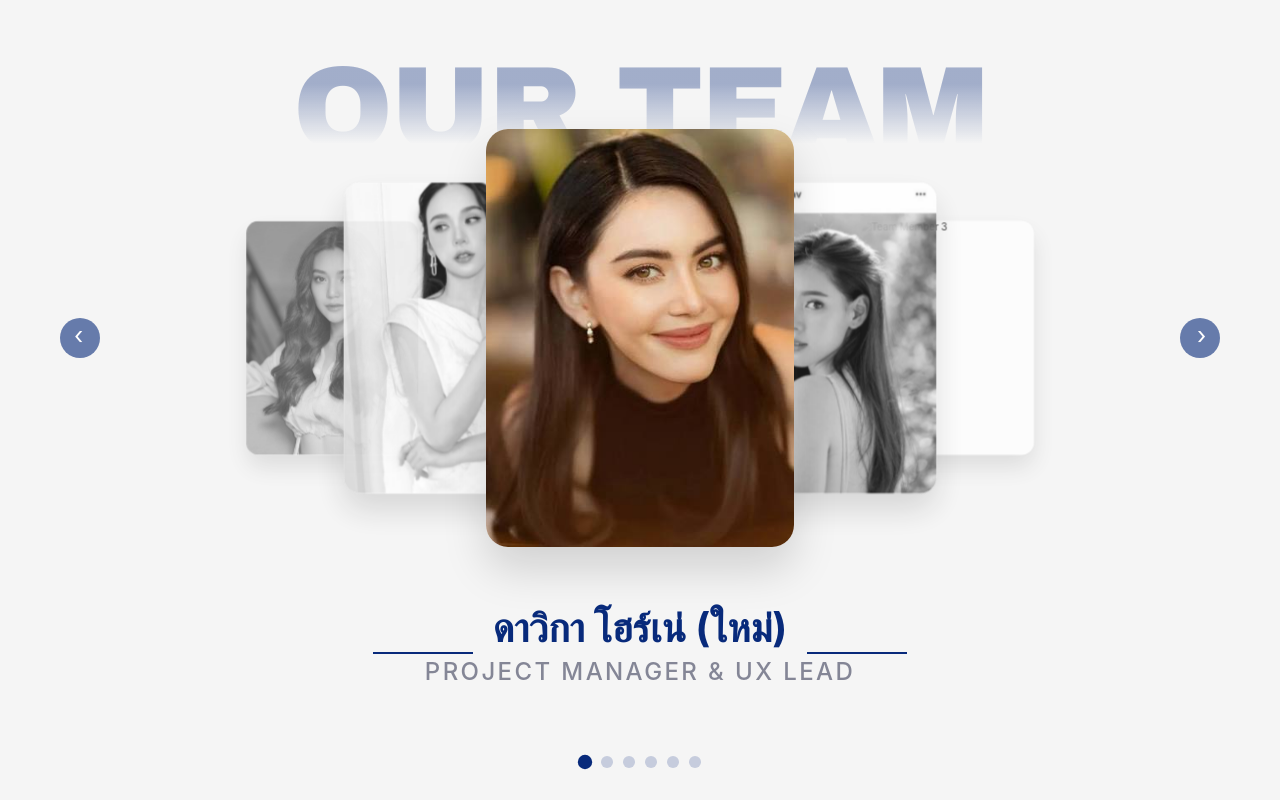
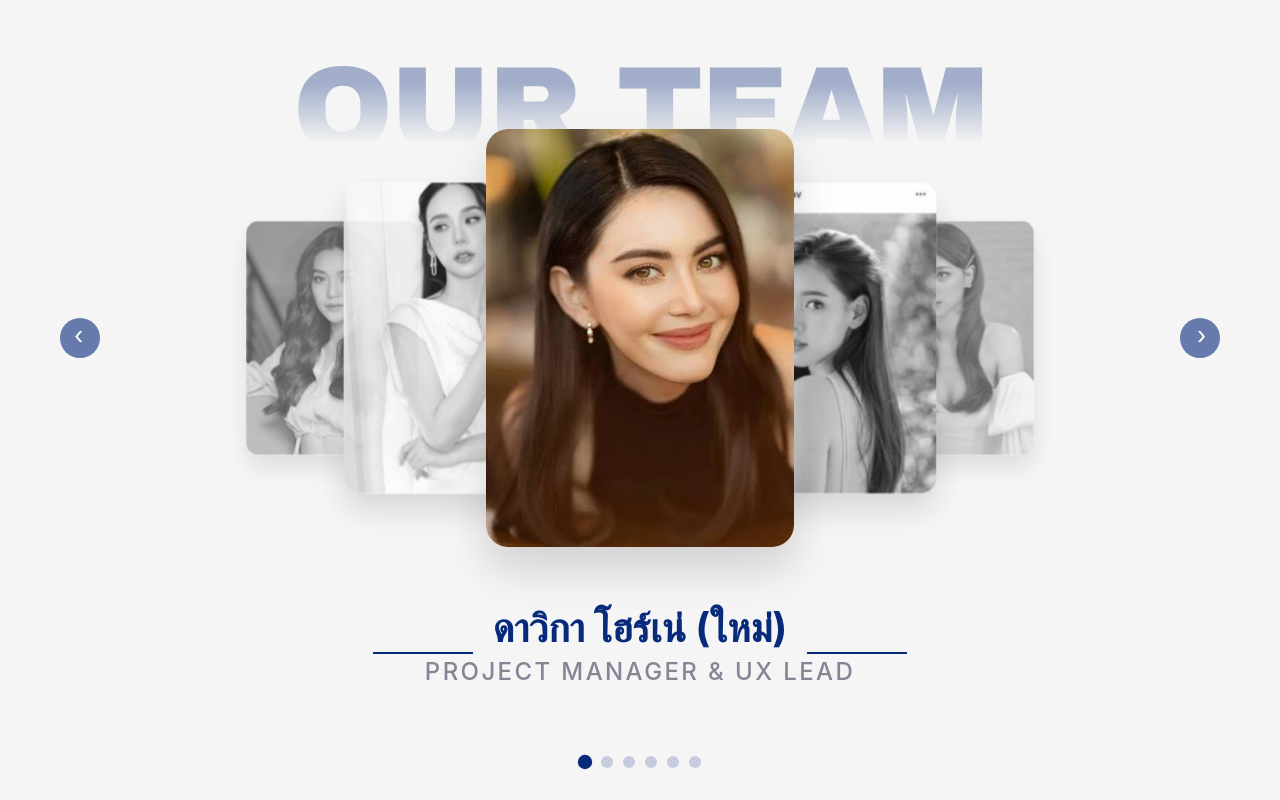
Before and after one commit to ponthita/modern-carousel, a plain HTML site: page index.htm in a window 1280 px wide. Drawn offline with Linux system fonts and the light colour scheme; files whose address does not match are found by name.

Commit message:
Update index.htm

```diff
--- a/index.htm
+++ b/index.htm
@@ -308,7 +308,7 @@
         </div>
         <div class="card" data-index="2">
           <img
-            src="3.jpg"
+            src="https://github.com/ponthita/modern-carousel/blob/main/image/3.jpg?raw=true"
             alt="Team Member 3"
           />
         </div>
```
